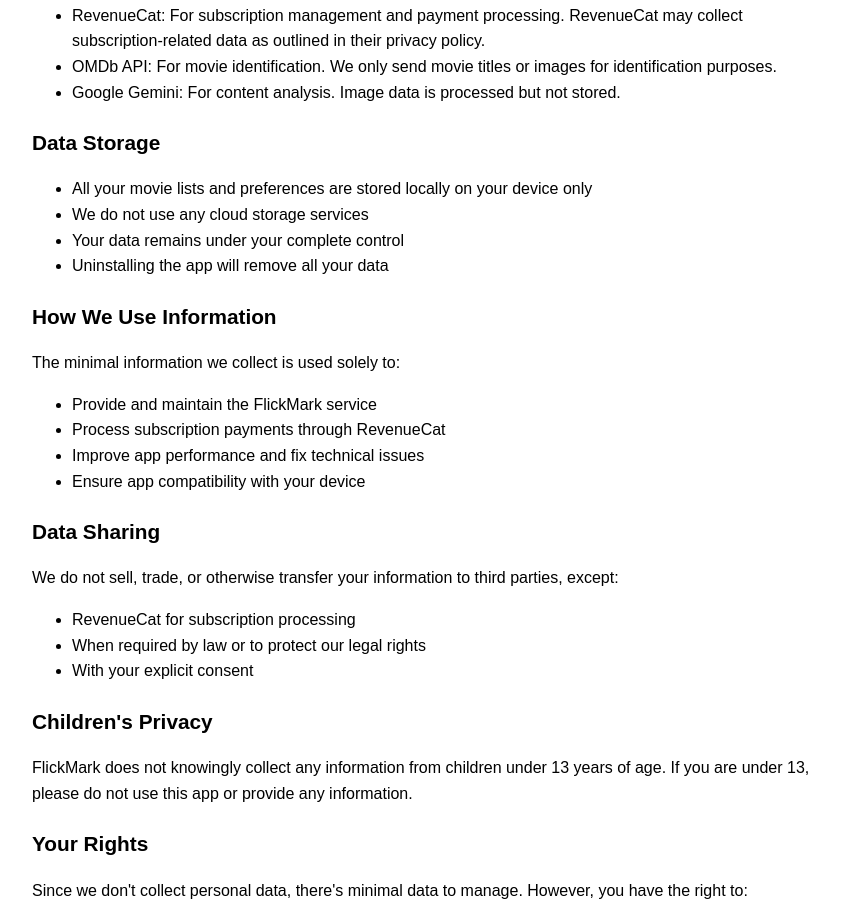
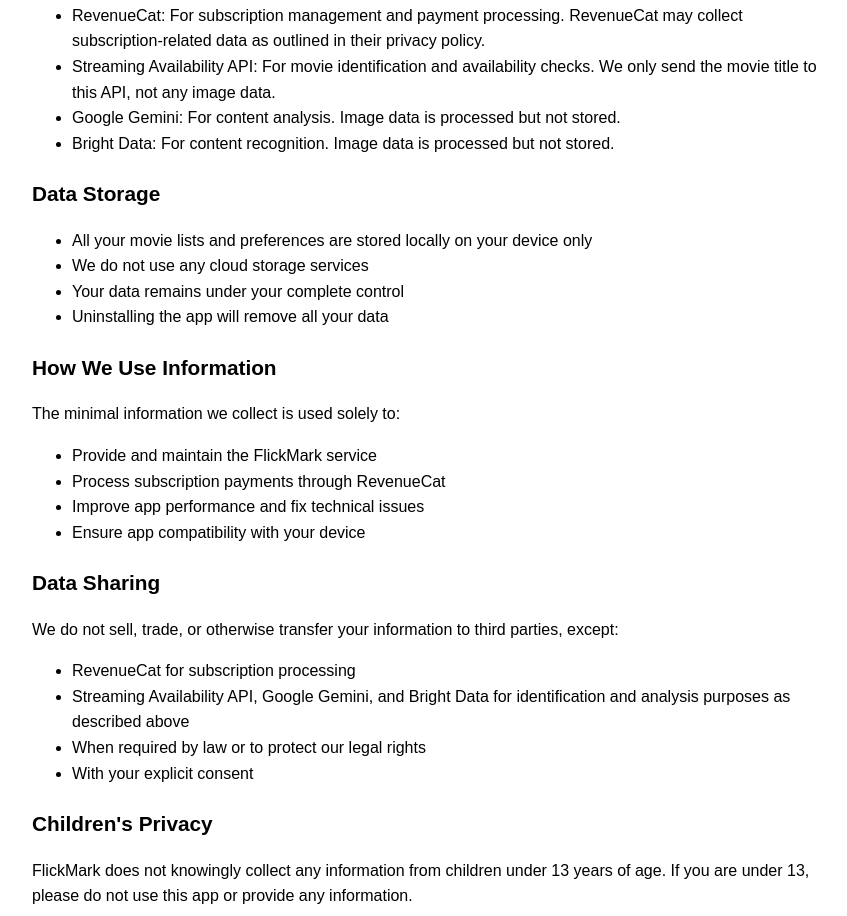
Before and after one commit to egemenkar/flickmark-privacy-policy, a plain HTML site: page index.html in a window 1280 px wide. Shown: the part 755-1671 px from the top of the page, without its empty margins (8-855 px from the left). Drawn offline with Linux system fonts and the light colour scheme.

Commit message:
Update index.html

```diff
--- a/index.html
+++ b/index.html
@@ -39,8 +39,9 @@
   <p>FlickMark uses the following third-party services:</p>
   <ul>
     <li>RevenueCat: For subscription management and payment processing. RevenueCat may collect subscription-related data as outlined in their privacy policy.</li>
-    <li>OMDb API: For movie identification. We only send movie titles or images for identification purposes.</li>
+    <li>Streaming Availability API: For movie identification and availability checks. We only send the movie title to this API, not any image data.</li>
     <li>Google Gemini: For content analysis. Image data is processed but not stored.</li>
+    <li>Bright Data: For content recognition. Image data is processed but not stored.</li>
   </ul>
 
   <h2>Data Storage</h2>
@@ -64,6 +65,7 @@
   <p>We do not sell, trade, or otherwise transfer your information to third parties, except:</p>
   <ul>
     <li>RevenueCat for subscription processing</li>
+    <li>Streaming Availability API, Google Gemini, and Bright Data for identification and analysis purposes as described above</li>
     <li>When required by law or to protect our legal rights</li>
     <li>With your explicit consent</li>
   </ul>
```
